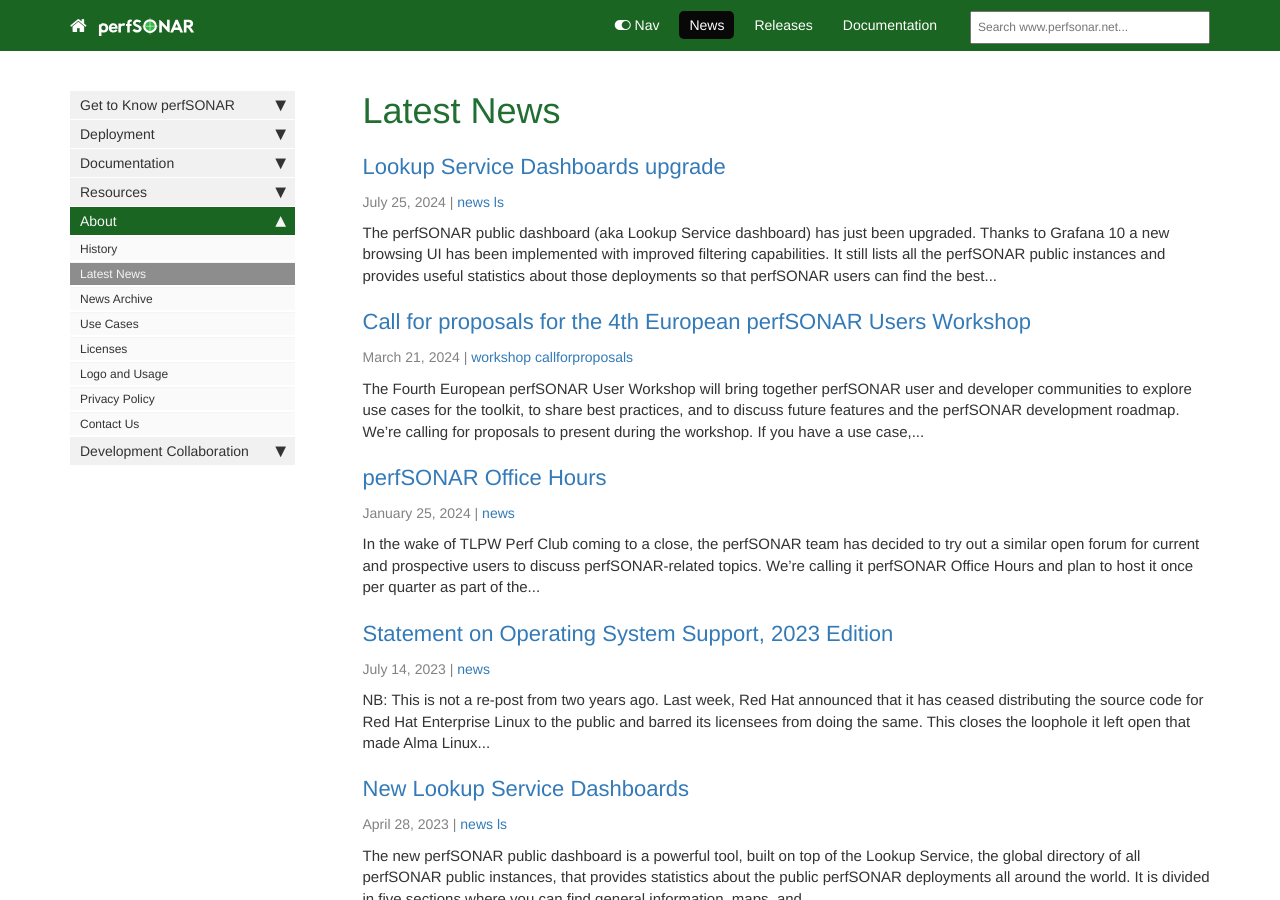
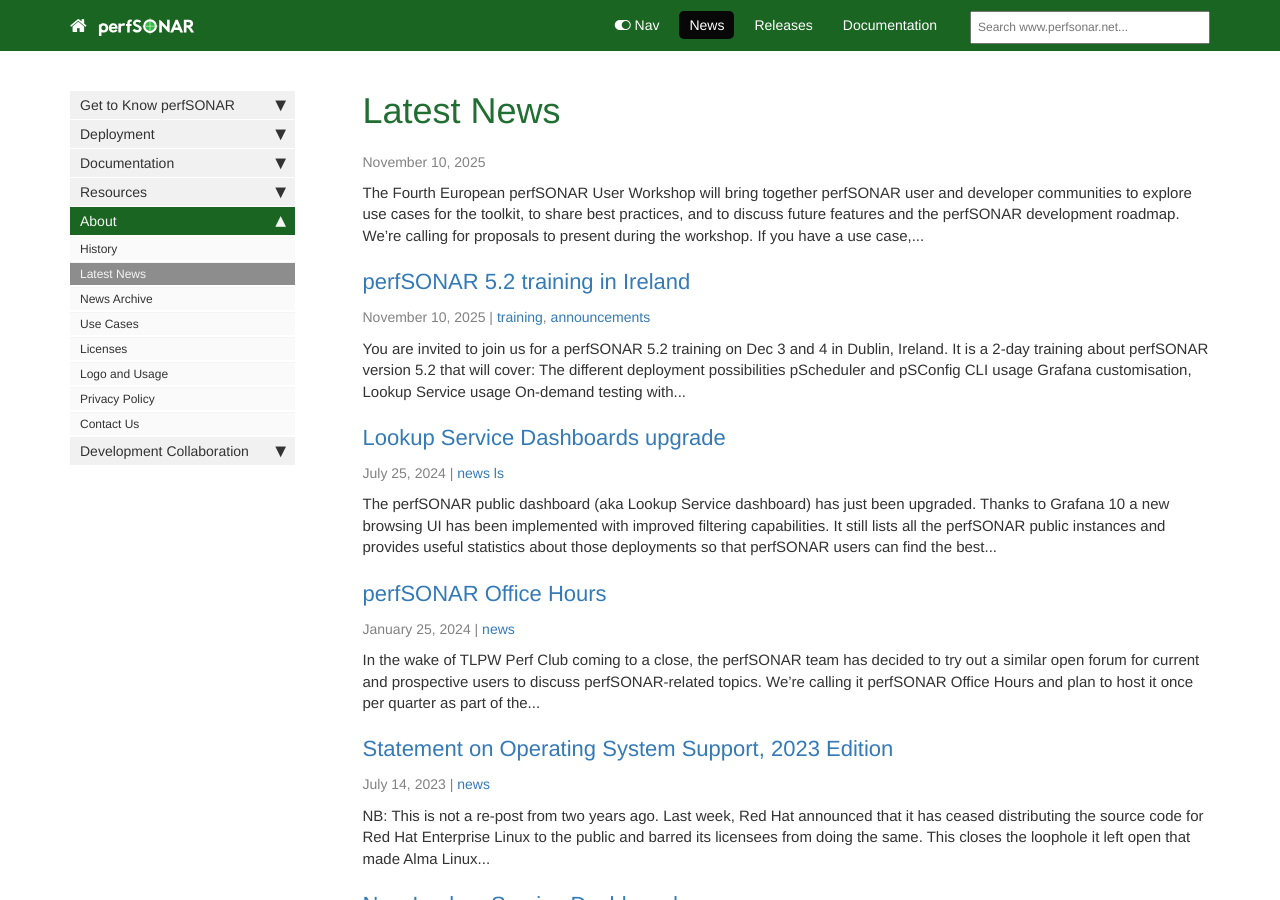
Before and after one commit to perfsonar/website, a Jekyll site: the page built from pages/news/news.html, in a window 1280 px wide and 900 px high. Built offline with Jekyll 4.4.1, drawn with Linux system fonts in a browser that asks for light colours; comment, search, counter and statistics services are not loaded; some of the changed text lies outside the part shown.

Commit message:
Publishing the perfSONAR 5.2 training announcement.

```diff
--- /dev/null
+++ b/_posts/2025-11-10-5.2-training.md
@@ -0,0 +1,25 @@
+---
+title: "perfSONAR 5.2 training in Ireland"
+categories: training workshop
+permalink: post-2025-11-10-5.2-training.html
+tags: [training, announcements]
+---
+
+You are invited to join us for a [perfSONAR 5.2 training](https://events.geant.org/event/1992/)
+on Dec 3 and 4 in Dublin, Ireland.
+
+It is a 2-day training about perfSONAR version 5.2 that will cover:
+
+ * The different deployment possibilities
+ * pScheduler and pSConfig CLI usage
+ * Grafana customisation, Lookup Service usage
+ * On-demand testing with psGUI
+
+The Workshop is being organised by the [GÉANT GN5-2 project](https://geant.org/projects/)
+Work Package 6 "[Network Technologies and Services Development](https://wiki.geant.org/display/NETDEV/NETDEV+Home)",
+including the perfSONAR development team within Task 3.
+
+You can discover the training program and register for the event at
+[https://events.geant.org/event/1992/](https://events.geant.org/event/1992/)
+
+We look forward to seeing you on Dec 3rd.
```
Also changed, not shown: _posts/2024-03-21-user-workshop-call.md (+1 -1 lines).
